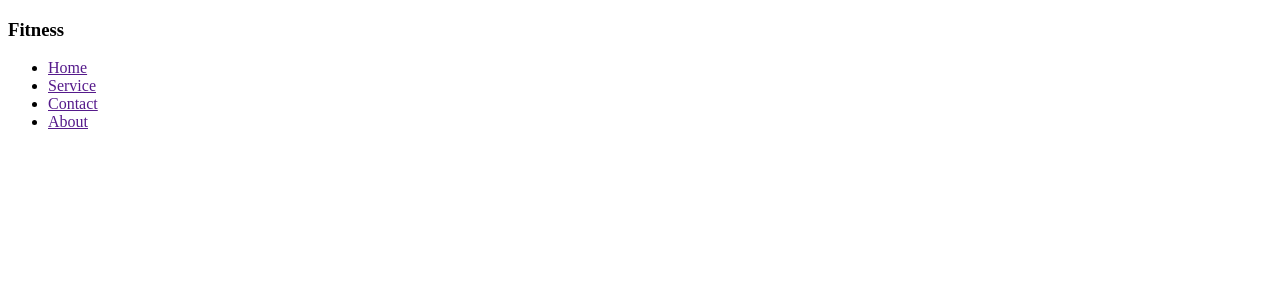
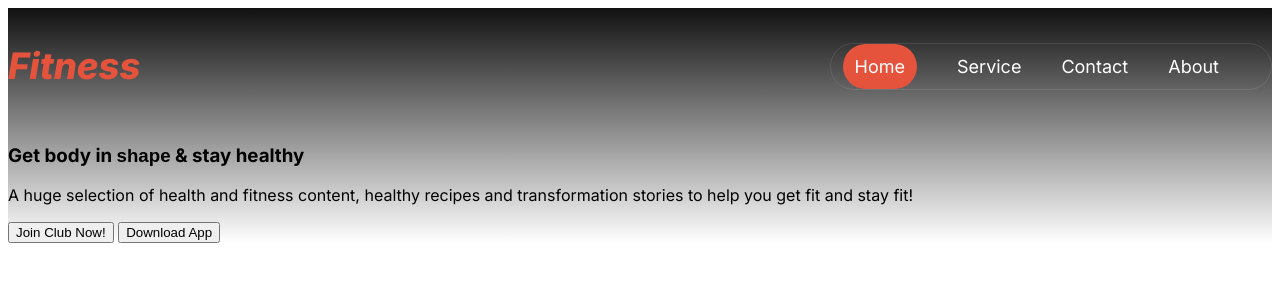
Before and after one commit to 451-Mridulqu/Programming--Hero-Assignment-2, a plain HTML site: page index.html in a window 1280 px wide. Drawn offline with Linux system fonts and the light colour scheme.

Commit message:
completed navbar

```diff
--- /dev/null
+++ b/Styles.css
@@ -0,0 +1,88 @@
+
+@import url('https://fonts.googleapis.com/css2?family=Inter:ital,opsz,wght@0,14..32,100..900;1,14..32,100..900&display=swap');
+
+
+.inter-Font {
+  font-family: "Inter", sans-serif;
+  font-optical-sizing: auto;
+  font-weight: <weight>;
+  font-style: normal;
+}
+
+ @import url('https://fonts.cdnfonts.com/css/miama');
+
+#miana-font {
+  font-family: "miama", sans-serif;
+  font-optical-sizing: auto;
+  font-weight: <weight>;
+  font-style: normal;
+}
+
+
+/* share Styles */
+
+.display-flex{ display: flex;
+
+}
+
+
+
+
+
+
+.title-color{
+   color: rgb(230, 83, 60);
+}
+
+.bg-color{
+    background: linear-gradient(180.00deg, rgb(17, 17, 17),rgba(119, 119, 119, 0) 100%);
+  }
+
+
+  #title-color-2{
+           background-color: rgb(230, 83, 60);
+           border-radius: 46px;
+           padding:   12px    ;
+
+
+  }
+
+/* navbar related styles */
+
+.navbar{
+  justify-content: space-between ;
+  align-items: center;
+  max-width: 1440px;
+  margin: 0 auto;
+}
+
+
+
+.nav-item{
+  list-style: none;
+  margin-right: 40px;
+
+}
+
+.nav-link{
+
+  text-decoration: none;
+  font-size: 1.125rem;
+  font-weight: 400;
+  color: rgb(255, 255, 255);
+
+}
+
+.brand{
+  font-size: 2.28rem;
+  font-weight: 800;
+  font-style: italic;
+}
+
+.nav-links{
+  padding: 12px 12px;
+   border:  1px	solid
+   rgba(255, 255, 255, 0.1);
+   border-radius: 39px;
+
+}
--- a/index.html
+++ b/index.html
@@ -4,18 +4,54 @@
     <meta charset="UTF-8">
     <meta name="viewport" content="width=device-width, initial-scale=1.0">
     <title>Physical Exxersice</title>
+    <link rel="stylesheet" href="Styles.css">
 </head>
-<body>
-    <header>
-       <nav>
-         <h3>Fitness</h3>
-         <ul>
-            <li><a href="">Home</a></li>
-            <li><a href="">Service</a></li>
-            <li><a href="">Contact</a></li>
-            <li><a href="">About</a></li>
-         </ul>
-       </nav>
+<body class="inter-Font" >
+    <header class="bg-color Container-head" >
+        <nav class="navbar display-flex ">
+
+
+            <h3 class="brand title-color">
+                Fitness
+            </h3>
+            <ul class="nav-links display-flex">
+             <!--  li.nav-item*4>a.nav-link -->
+               <li class="nav-item"><a href="" id="title-color-2"  class="nav-link ">Home
+
+               </a>
+             </li>
+               <li class="nav-item"><a href="" class="nav-link ">
+                 Service
+               </a></li>
+               <li class="nav-item"><a href="" class="nav-link ">
+                 Contact
+               </a></li>
+               <li class="nav-item"><a href="" class="nav-link ">About</a></li>
+             </ul>
+         </nav>
+
+         <section>
+
+             <h3>
+                Get body in <span id="miana-font">shape</span>  & stay healthy
+             </h3>
+              <div>
+             <P>A huge selection of health and fitness content, healthy recipes and transformation stories to help you get fit and stay fit!</P>
+
+             <button>
+                Join Club Now!
+             </button>
+             <button>
+                Download App
+             </button>
+
+            </div>
+
+
+
+         </section>
+
+
     </header>
 
     <main>
```
